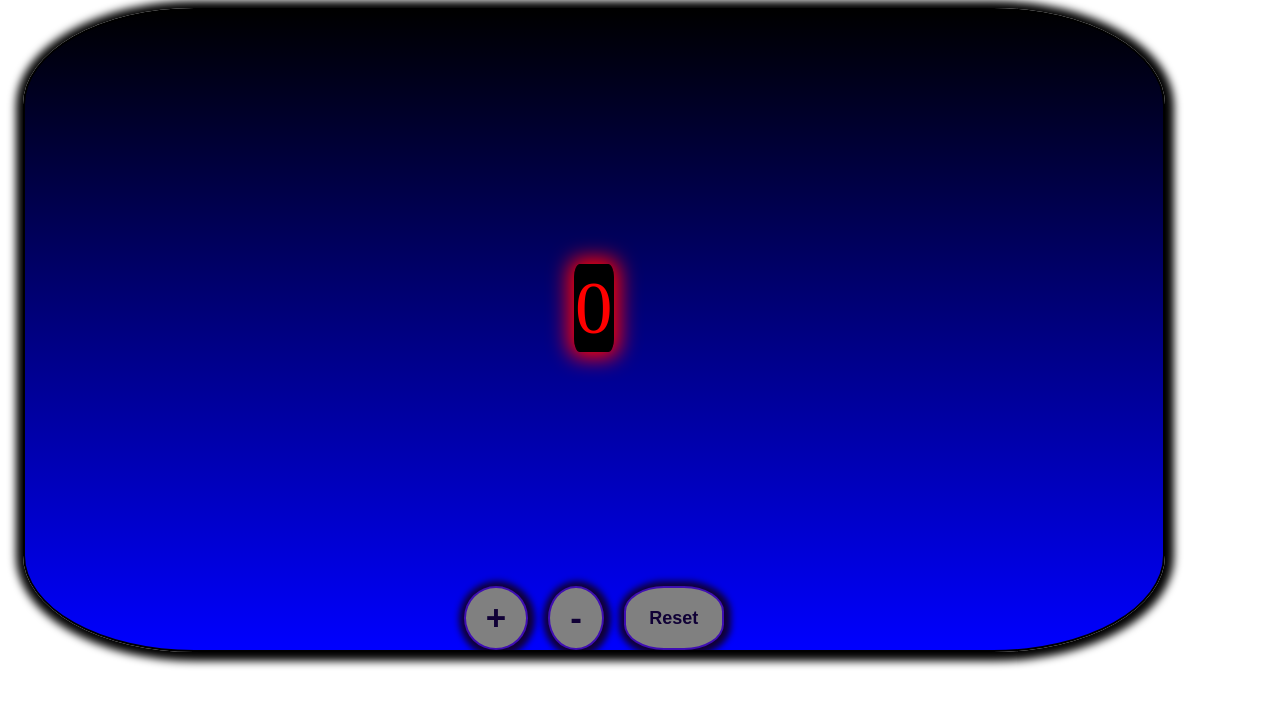
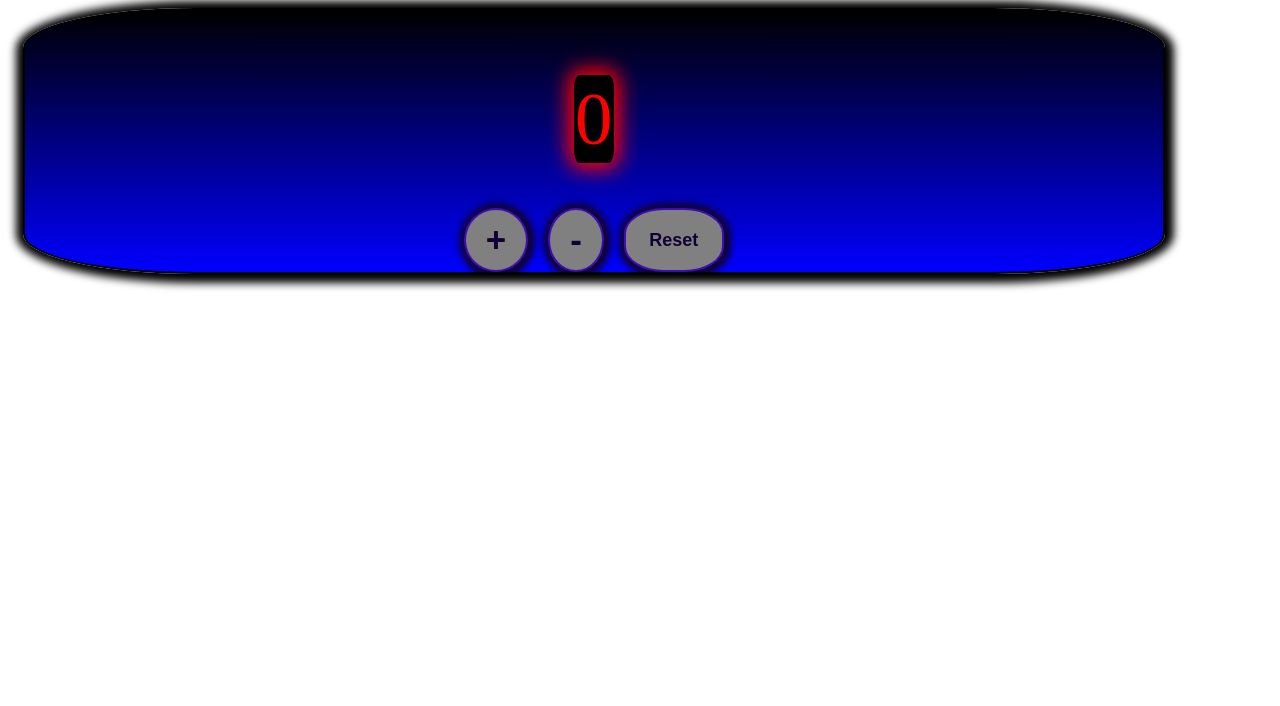
Before and after one commit to 21stChrom/react-jhj8h9, a React (Create React App) app: page / in a window 1280 px wide. Shown: the top 706 px of the page. Built offline with nearby package versions, Linux system fonts and the light colour scheme.

Commit message:
1 file modified

```diff
--- a/src/style.css
+++ b/src/style.css
@@ -20,7 +20,7 @@ span{
 .counter {
   margin-left: 15px;
 box-shadow: 1px 1px 8px 8px;
-  height: 80vh;
+  height: fit-content;
   width: 90%;
   border: 2px solid;
   border-radius: 15%;
```
